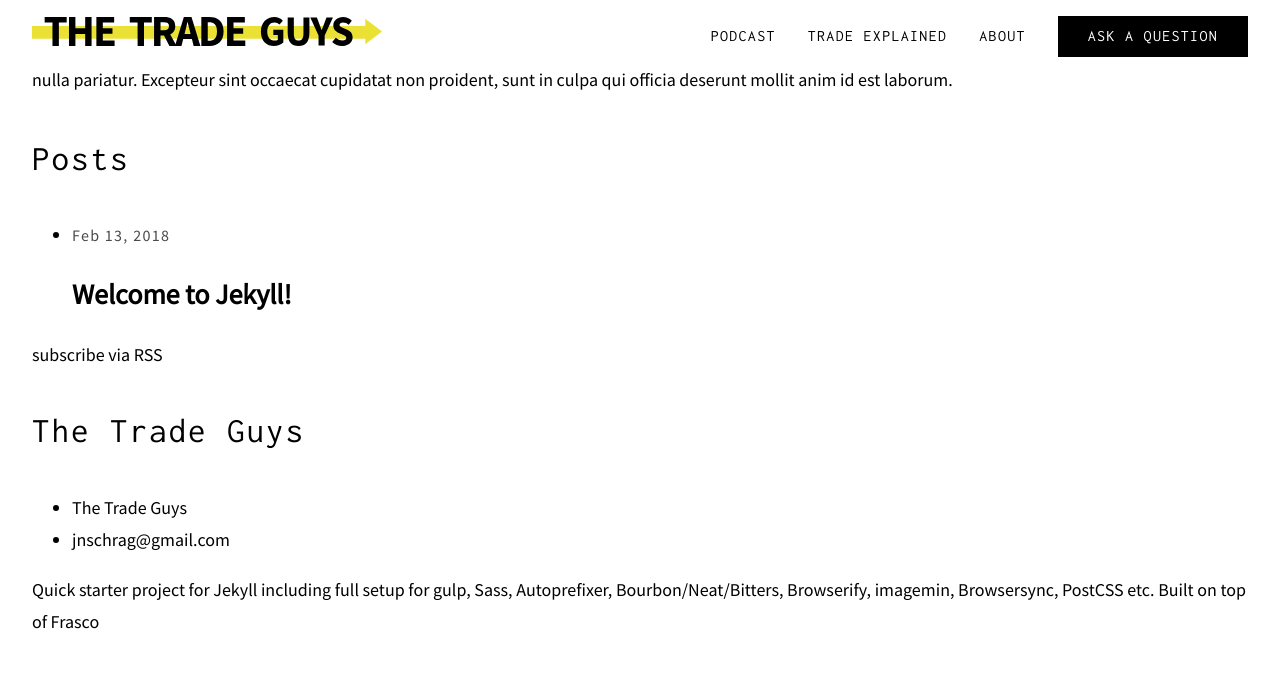
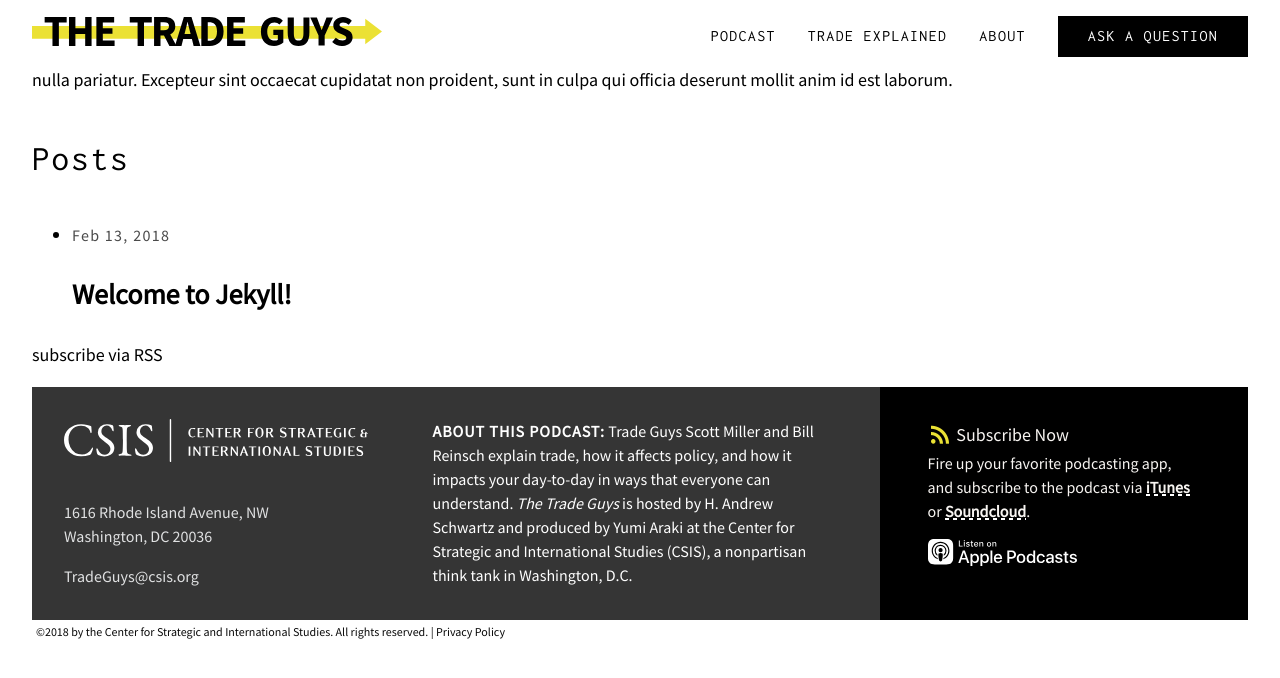
Before and after one commit to criticalinsight/trade_guys, a Jekyll site: the page built from index.md, in a window 1280 px wide. Shown: the top 678 px of the page. Built offline with Jekyll 4.4.1, drawn with Linux system fonts in a browser that asks for light colours.

Commit message:
Update footer styles and add language file
- Create file to hold language strings used throughout the site
- Update footer styles
- Create component for subscribe now block
- Create component for Apple Podcasts logo
- Update wipe background hover effect transition
- Update styles for links inside paragraphs

```diff
--- /dev/null
+++ b/_data/language.yml
@@ -0,0 +1,13 @@
+# Contact
+email: TradeGuys@csis.org
+address: 1616 Rhode Island Avenue, NW<br />Washington, DC 20036
+itunes_url: https://itunes.apple.com/us/podcast/the-trade-guys/id1380336613
+soundcloud_url: https://soundcloud.com/csis-57169780/sets/the-trade-guys
+
+# Footer
+footer_about_heading: 'About this Podcast:'
+footer_desc: Trade Guys Scott Miller and Bill Reinsch explain trade, how it affects policy, and how it impacts your day-to-day in ways that everyone can understand. *The Trade Guys* is hosted by H. Andrew Schwartz and produced by Yumi Araki at the Center for Strategic and International Studies (CSIS), a nonpartisan think tank in Washington, D.C.
+
+# Other
+subscribe_heading: Subscribe Now
+subscribe: Fire up your favorite podcasting app, and subscribe to the podcast via [iTunes](https://itunes.apple.com/us/podcast/the-trade-guys/id1380336613) or [Soundcloud](https://soundcloud.com/csis-57169780/sets/the-trade-guys).
--- a/_includes/footer.html
+++ b/_includes/footer.html
@@ -1,37 +1,19 @@
-<footer class="site-footer h-card">
-  <data class="u-url" href="{{ "/" | relative_url }}"></data>
-
-  <div class="wrapper">
-
-    <h2 class="footer-heading">{{ site.title | escape }}</h2>
-
-    <div class="footer-col-wrapper">
-      <div class="footer-col footer-col-1">
-        <ul class="contact-list">
-          <li class="p-name">
-            {%- if site.author -%}
-              {{ site.author | escape }}
-            {%- else -%}
-              {{ site.title | escape }}
-            {%- endif -%}
-            </li>
-            {%- if site.email -%}
-            <li><a class="u-email" href="mailto:{{ site.email }}">{{ site.email }}</a></li>
-            {%- endif -%}
-        </ul>
-      </div>
-
-      <div class="footer-col footer-col-2">
-        {%- include social.html -%}
-      </div>
-
-      <div class="footer-col footer-col-3">
-        <p>{{- site.description | escape -}}</p>
-      </div>
-    </div>
-
-  </div>
-
+<footer class="site-footer wrapper">
+  <section class="site-footer-contact">
+    <img class="csis-logo" src="{{ 'assets/images/logos/csis_logo_white.svg' | relative_url }}" alt="{{ Center for Strategic and International Studies }}" title="{{ Center for Strategic and International Studies }}" />
+    <address>{{ site.data.language.address }}</address>
+    <a href="mailto:{{ site.data.language.email }}?Subject=Trade Guys">{{ site.data.language.email }}</a>
+  </section>
+  <section class="site-footer-desc">
+    <p><span class="p-label">{{ site.data.language.footer_about_heading }}</span> {{ site.data.language.footer_desc | markdownify | remove: '<p>' | remove: '</p>'}}</p>
+  </section>
+  <section class="site-footer-subscribe">
+    {% include podcast-subscribe.html %}
+    {% include podcast-apple-logo.html color='white' %}
+  </section>
+  <section class="site-footer-copyright">
+    &copy;{{ site.time | date: '%Y' }} by the Center for Strategic and International Studies. All rights reserved. | <a href="https://www.csis.org/privacy-policy" target="_blank">Privacy Policy</a>
+  </section>
 </footer>
 
 <script src="{{ "/assets/js/bundle.js" | relative_url }}" type="text/javascript"></script>
--- /dev/null
+++ b/_includes/podcast-apple-logo.html
@@ -0,0 +1 @@
+<a href="{{ site.data.language.itunes_url }}" target="_blank"><img class="itunes-logo" src="{{ 'assets/images/logos/Apple_podcast_solid_' | append: include.color | append: '.svg' | relative_url }}" alt="{{ iTunes }}" title="{{ iTunes }}" /></a>
--- /dev/null
+++ b/_includes/podcast-subscribe.html
@@ -0,0 +1,2 @@
+<i class="icon-rss"></i> {{ site.data.language.subscribe_heading }}
+{{ site.data.language.subscribe | markdownify }}
--- a/assets/_sass/abstracts/_variables.scss
+++ b/assets/_sass/abstracts/_variables.scss
@@ -8,6 +8,9 @@
 $dark-yellow: #cfc83a;
 $gray: #4a4a4a;
 $dark-gray: #353535;
+
+$color_footer-contact-text: #e0e1e2;
+$color_footer-copyright-text: #090909;
 
 /*==================================
 =            Typography            =
--- a/assets/_sass/main.scss
+++ b/assets/_sass/main.scss
@@ -16,3 +16,4 @@
 
 @import 'layout/header';
 @import 'layout/header-navigation';
+@import 'layout/footer';
```
Also changed, not shown: assets/_sass/abstracts/_mixins.scss (+41 -18 lines), assets/_sass/base/_typography.scss (+44 -28 lines), assets/_sass/layout/_footer.scss (added, +113 -0 lines), assets/_images/logos/csis_logo_bw.svg (deleted), assets/_images/logos/csis_logo_white.svg (added), assets/css/main.css, assets/images/logos/csis_logo_bw.svg, assets/images/logos/csis_logo_white.svg (added).
